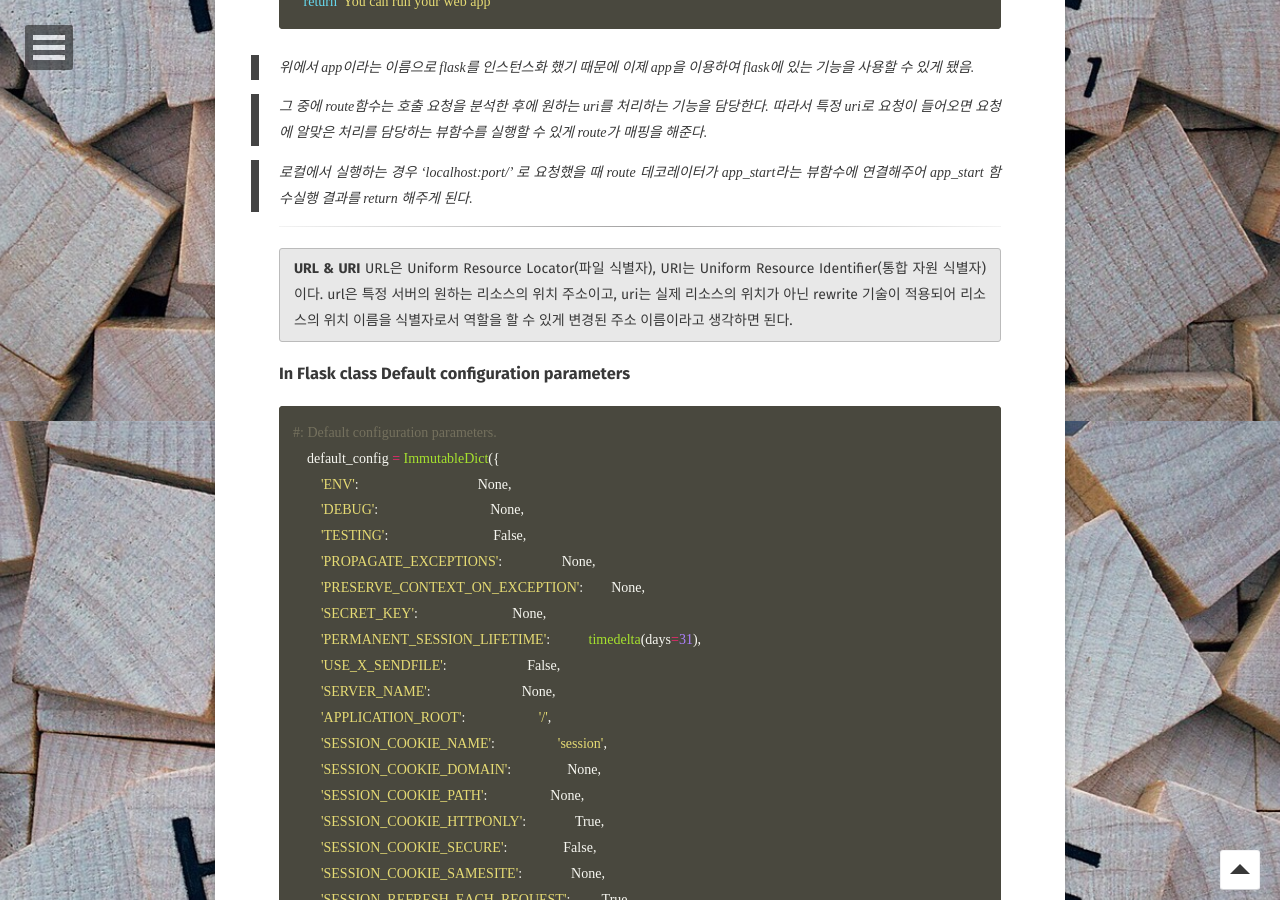
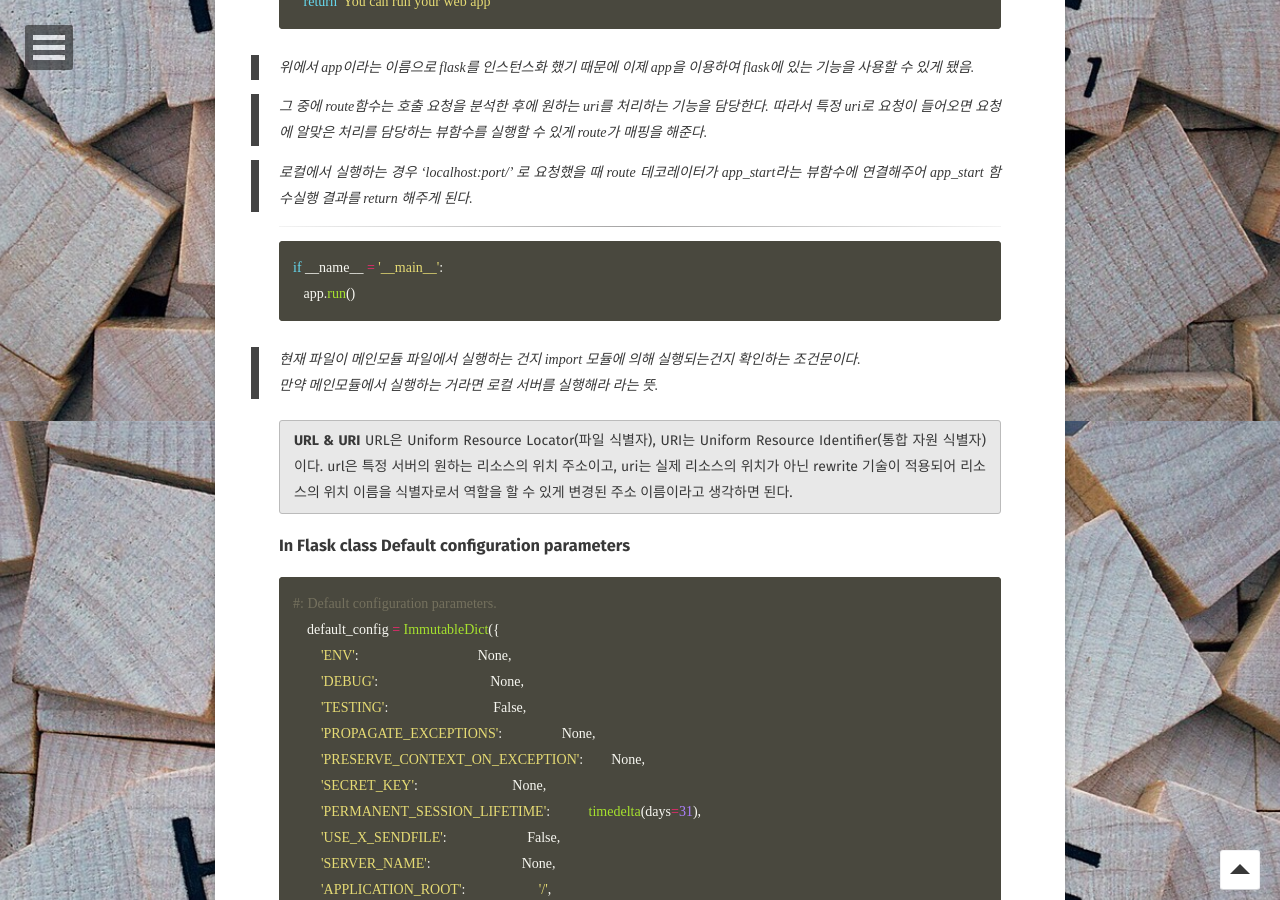
Before and after one commit to Jungjihyuk/JH_Life, a Jekyll site: the page built from _posts/2019-05-18-flask.md, in a window 1280 px wide and 900 px high, scrolled down 11279 px. Built offline with Jekyll 4.4.1, drawn with Linux system fonts in a browser that asks for light colours; some web fonts are replaced; comment, search, counter and statistics services are not loaded.

Commit message:
Add flask contents

````diff
--- a/_posts/2019-05-18-flask.md
+++ b/_posts/2019-05-18-flask.md
@@ -430,6 +430,14 @@ def app_start():
 
 <hr>
 
+```python
+if __name__ = '__main__':
+   app.run()
+```
+
+> 현재 파일이 메인모듈 파일에서 실행하는 건지 import 모듈에 의해 실행되는건지 확인하는 조건문이다. <br>
+> 만약 메인모듈에서 실행하는 거라면 로컬 서버를 실행해라 라는 뜻.
+
 **URL & URI** URL은 Uniform Resource Locator(파일 식별자), URI는 Uniform Resource Identifier(통합 자원 식별자)이다. url은 특정 서버의 원하는 리소스의 위치 주소이고, uri는 실제 리소스의 위치가 아닌 rewrite 기술이 적용되어 리소스의 위치 이름을 식별자로서 역할을 할 수 있게 변경된 주소 이름이라고 생각하면 된다.
 {: .notice}
 
````
